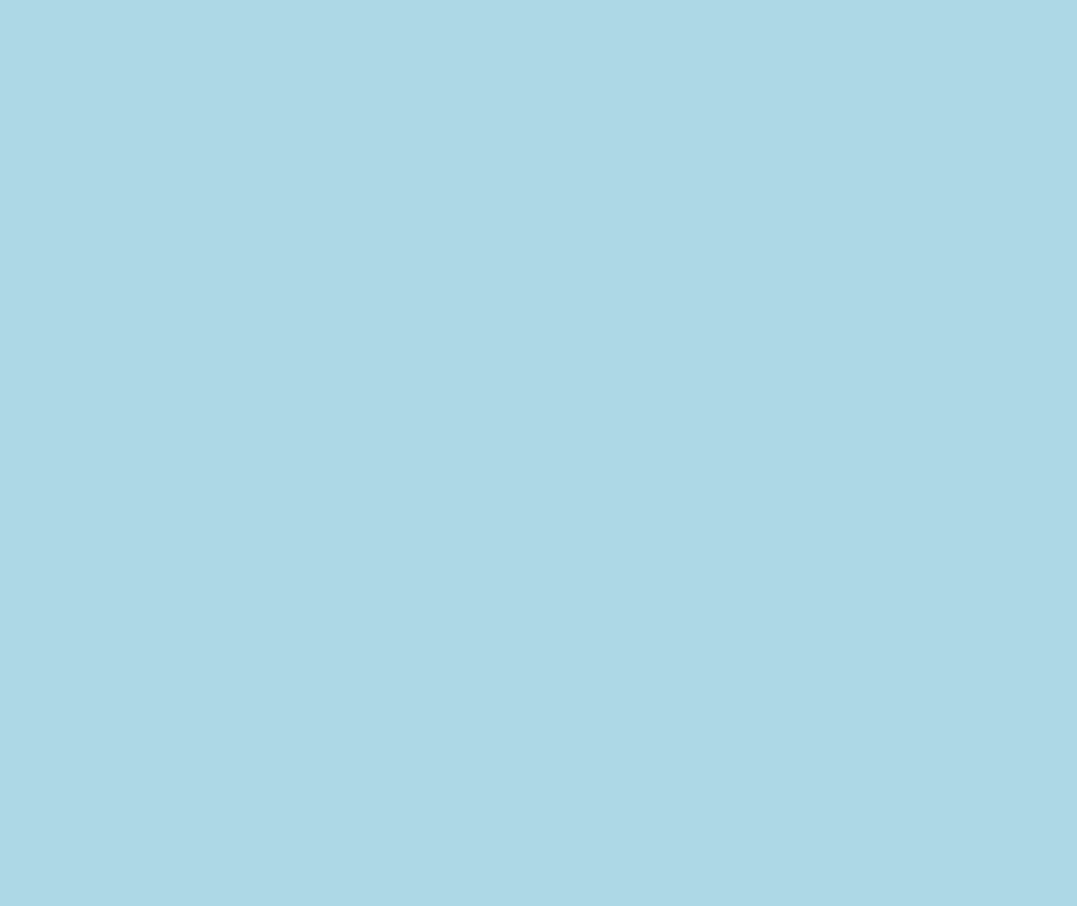
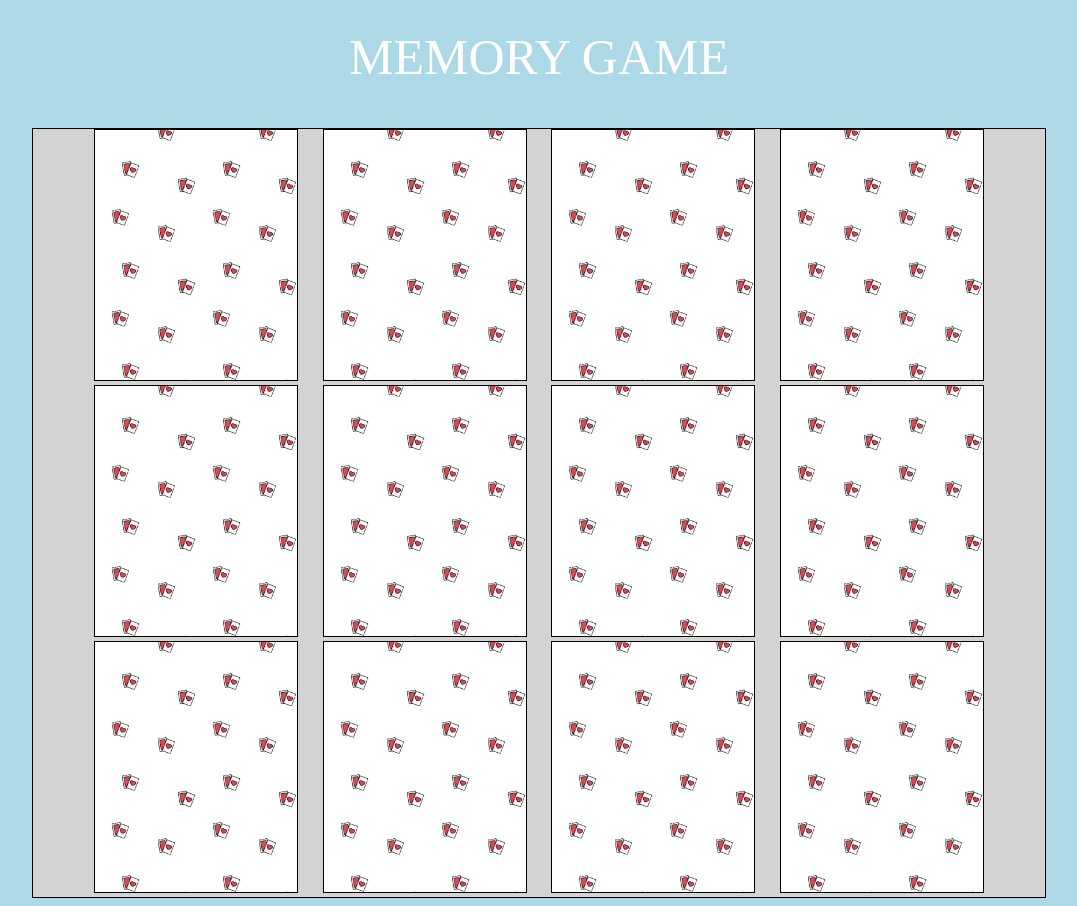
Before and after one commit to Michael-scocco/html-css-memory, a plain HTML site: page index.html in a window 1280 px wide. Shown: the whole page, without its empty margins (101-1178 px from the left). Before the commit the page ends 800 px from the top, so only its background shows below. Drawn offline with Linux system fonts and the light colour scheme.

Commit message:
centratura
centratura della struttura

```diff
--- a/css/main.css
+++ b/css/main.css
@@ -7,3 +7,34 @@
 body{
     background-color: lightblue;
 }
+
+header{
+    height: 100px;
+    width: auto;
+    text-align: center;
+    padding-top: 20px;
+    font-size: 50px;
+    color: white;
+}
+
+#container{
+    position: relative;
+    width: 80%;
+    background-color: lightgray;
+    border: solid 1px black;
+    margin: auto;
+    text-align: center;
+}
+
+#container div{
+    width: 20%;
+    height: 250px;
+    border: solid 1px black;
+    display: inline-block;
+    margin: 0 1%;
+}
+
+.immagine1{
+    background-image: url(../img/pattern.png);
+    background-size: contain;
+}
--- a/index.html
+++ b/index.html
@@ -6,6 +6,97 @@
         <link rel="stylesheet" href="css/main.css">
     </head>
     <body>
+                    <!-- nome del gioco -->
+        <header>
+            <span>MEMORY GAME</span>
+        </header>
+
+                    <!-- contenitore carte -->
+    <div id="container">
+
+                    <!-- prima sessione di carte -->
+        <section class="first-row">
+
+            <div class="immagine1">
+
+            </div>
+
+            <div class="immagine1">
+
+            </div>
+
+            <div class="immagine1">
+
+            </div>
+
+            <div class="immagine1">
+
+            </div>
+
+            <!-- <img class="immagine1" src="img/noun_Bicycle_.png" alt="bicicletta">
+            <span>Bicycle</span>
+
+            <img class="immagine1" src="img/noun_Bicycle_.png" alt="bicicletta">
+            <span>Bicycle</span>
+
+            <img class="immagine1" src="img/noun_Bicycle_.png" alt="bicicletta">
+            <span>Bicycle</span>
+
+            <img class="immagine1" src="img/noun_Bicycle_.png" alt="bicicletta">
+            <span>Bicycle</span> -->
+
+        </section>
+                    <!-- seconda sessione di carte -->
+        <section class="secodn-row">
+
+            <div class="immagine1">
+
+            </div>
+
+            <div class="immagine1">
+
+            </div>
+
+            <div class="immagine1">
+
+            </div>
+
+            <div class="immagine1">
+
+            </div>
+
+        </section>
+                    <!-- terza sessione di carte -->
+        <section class=third-row>
+
+            <div class="immagine1">
+
+            </div>
+
+            <div class="immagine1">
+
+            </div>
+
+            <div class="immagine1">
+
+            </div>
+
+            <div class="immagine1">
+
+            </div>
+
+        </section>
+
+    </<div>
+
+        <footer></footer>
 
     </body>
+
+
+
+
+
+
+
 </html>
```
